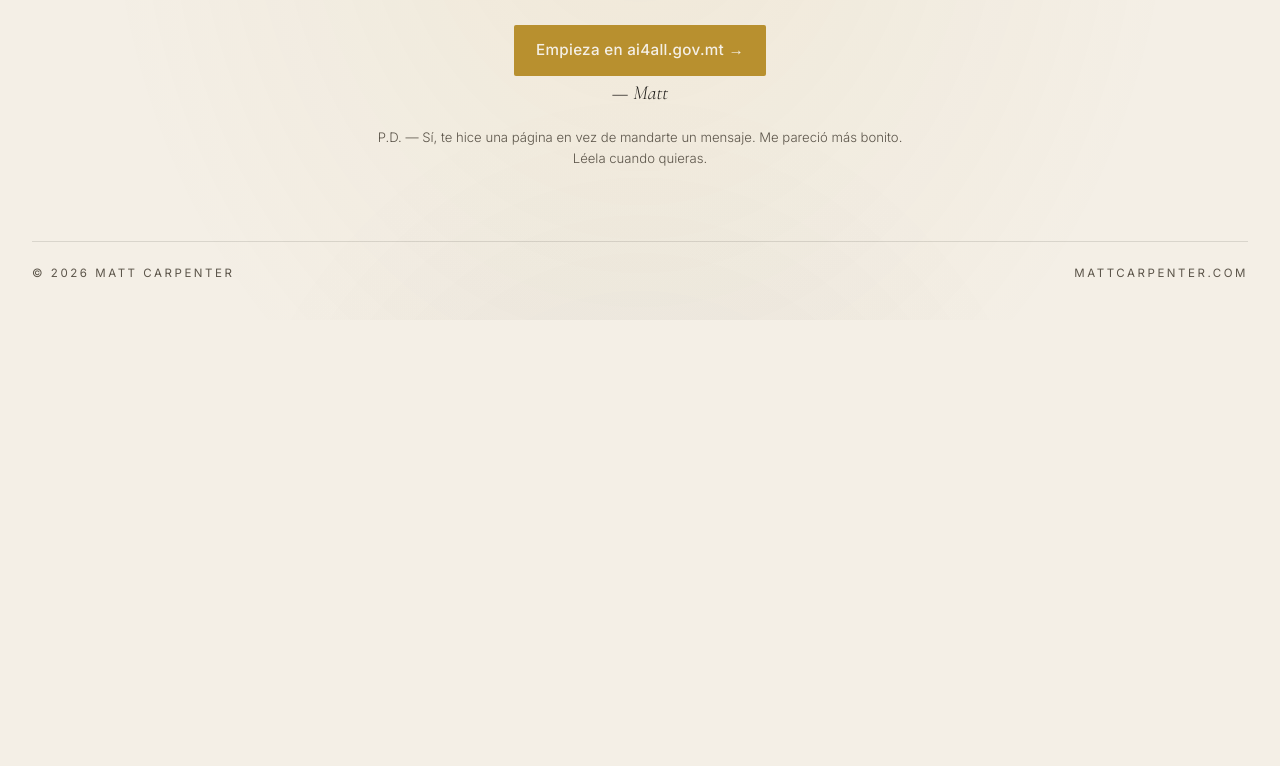
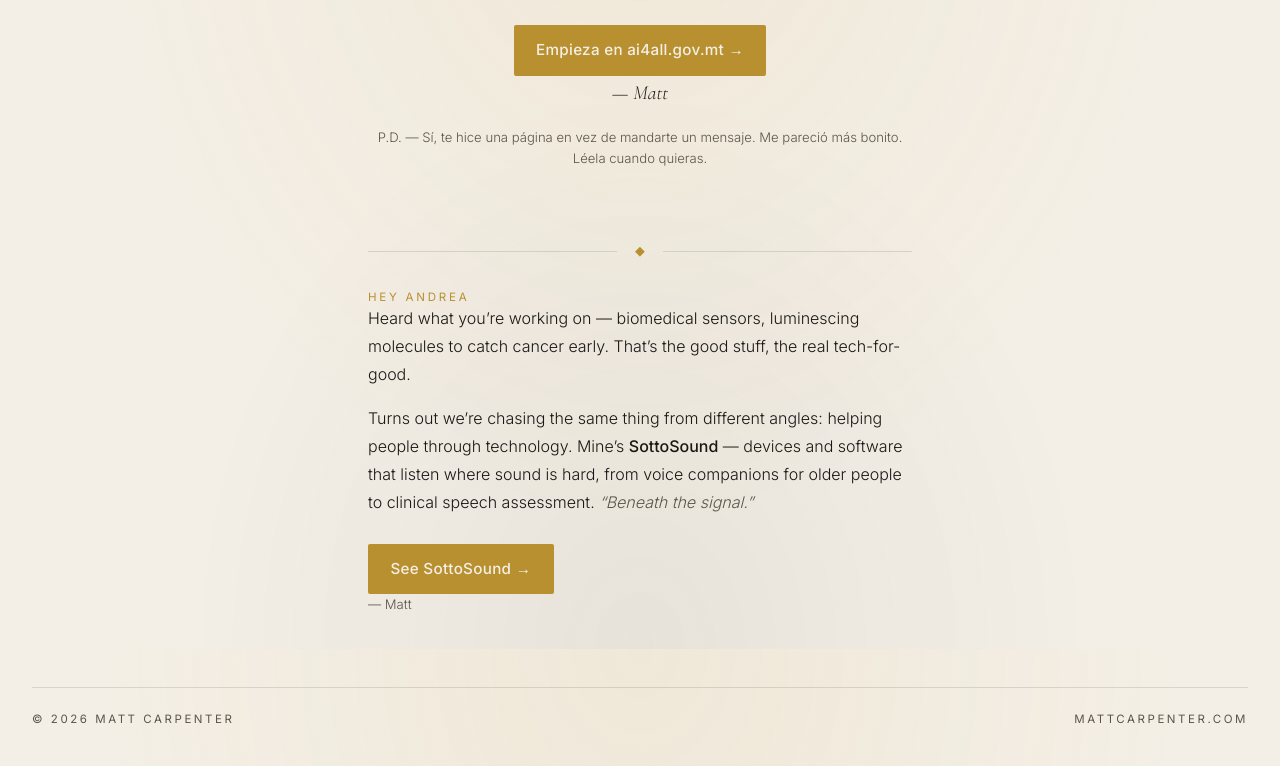
Before and after one commit to mattcarp/mattcarpenter-site, a plain HTML site: page diana/index.html in a window 1280 px wide. Shown: the part 951-1717 px from the top of the page. Before the commit the page ends 1271 px from the top, so only its background shows below. Drawn offline with nearby package versions, Linux system fonts and the light colour scheme.

Commit message:
feat: /diana — add Hey Andrea note + SottoSound link

```diff
--- a/diana/index.html
+++ b/diana/index.html
@@ -67,6 +67,13 @@
   footer { display: flex; justify-content: space-between; align-items: baseline; border-top: 1px solid var(--rule); padding-top: 1.5rem; font-size: 0.72rem; text-transform: uppercase; letter-spacing: 0.22em; color: var(--ink-soft); animation: fadeUp 1.2s 0.6s ease-out both; }
   footer a { color: var(--ink-soft); text-decoration: none; }
   footer a:hover { color: var(--gold); }
+  .divider { width: 100%; max-width: 34rem; margin: 3.75rem auto 0; display: flex; align-items: center; gap: 1.1rem; }
+  .divider::before, .divider::after { content: ''; flex: 1; height: 1px; background: var(--rule); }
+  .divider span { color: var(--gold); font-size: 0.8rem; line-height: 1; }
+  .andrea { width: 100%; max-width: 34rem; margin: 2rem auto 0; animation: fadeUp 1.4s 0.3s ease-out both; }
+  .andrea .kicker { text-align: left; }
+  .andrea .cta-wrap { text-align: left; }
+  .andrea .ps { text-align: left; }
   body[data-lang="es"] .lang-en { display: none; }
   body[data-lang="en"] .lang-es { display: none; }
   @keyframes fadeUp { from { opacity: 0; transform: translateY(12px); } to { opacity: 1; transform: translateY(0); } }
@@ -124,6 +131,18 @@
         </div>
       </div>
 
+      <!-- HEY ANDREA -->
+      <div class="divider"><span>&#9670;</span></div>
+      <div class="andrea">
+        <div class="kicker">Hey Andrea</div>
+        <div class="prose">
+          <p>Heard what you&rsquo;re working on &mdash; biomedical sensors, luminescing molecules to catch cancer early. That&rsquo;s the good stuff, the real tech-for-good.</p>
+          <p>Turns out we&rsquo;re chasing the same thing from different angles: helping people through technology. Mine&rsquo;s <strong>SottoSound</strong> &mdash; devices and software that listen where sound is hard, from voice companions for older people to clinical speech assessment. <em class="tip">&ldquo;Beneath the signal.&rdquo;</em></p>
+          <div class="cta-wrap"><a class="cta" href="https://sottosound.com">See SottoSound &rarr;</a></div>
+          <p class="ps">&mdash; Matt</p>
+        </div>
+      </div>
+
     </main>
     <footer>
       <span>&copy; 2026 Matt Carpenter</span>
```
